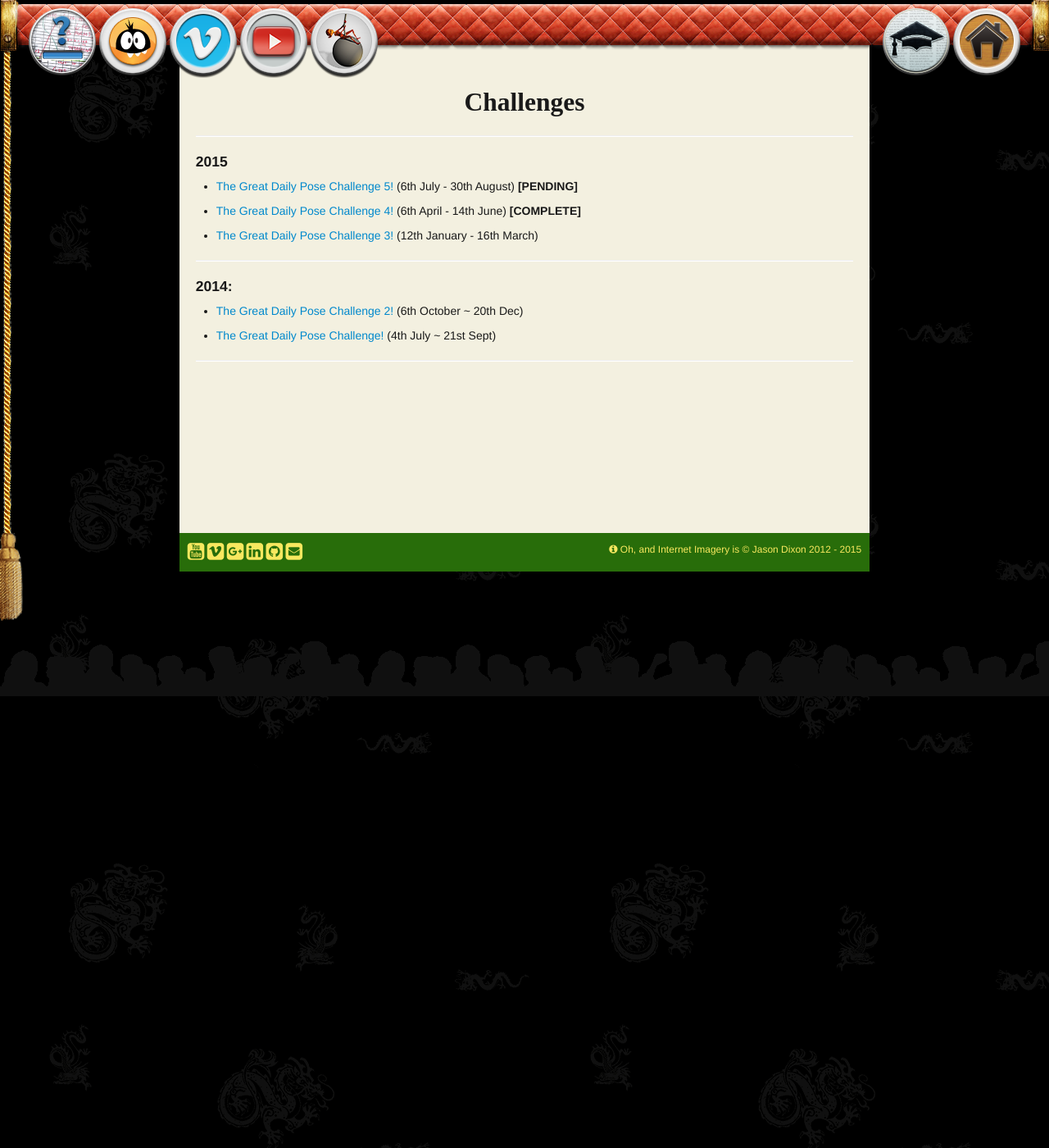
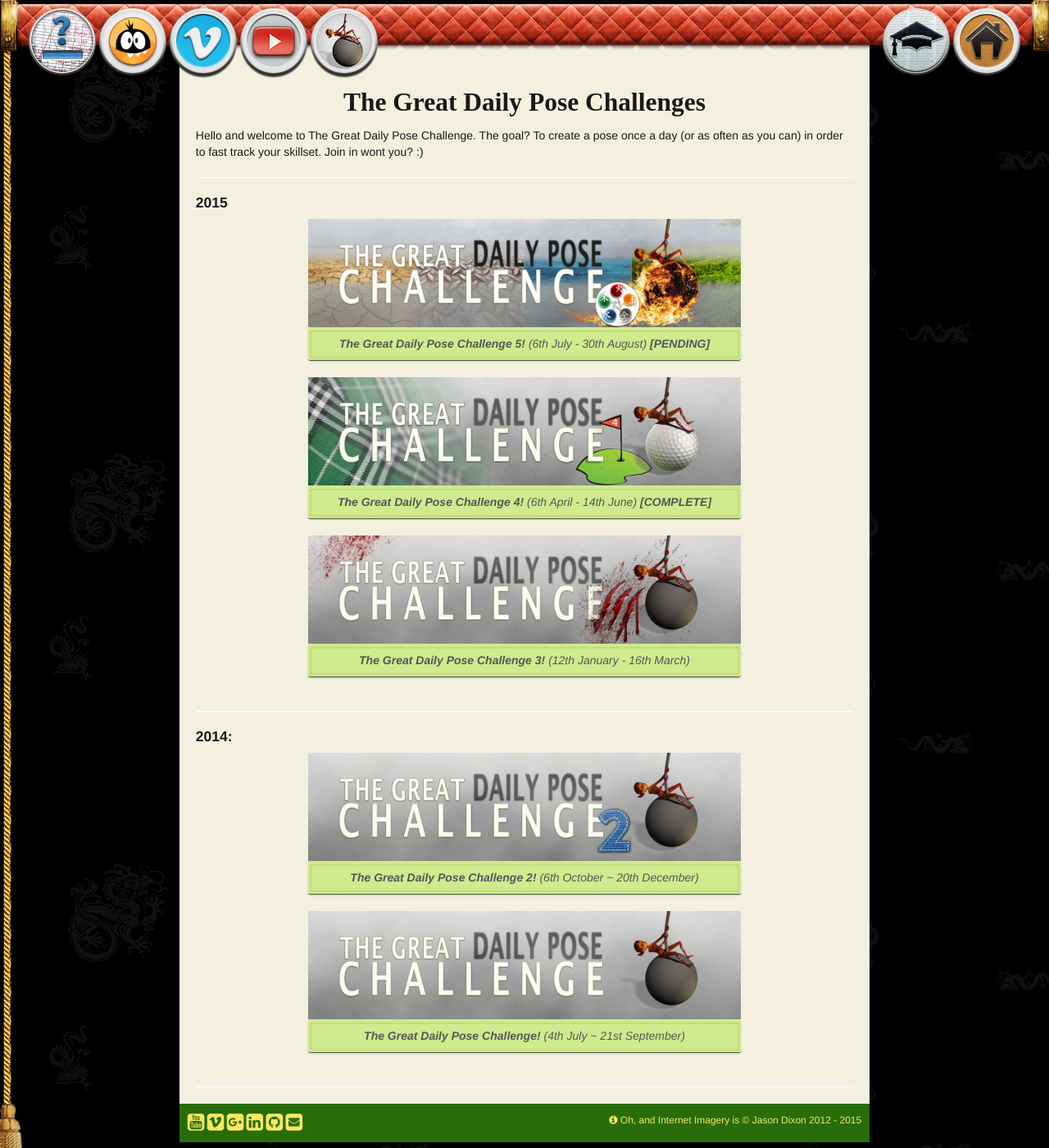
Before and after one commit to internetimagery/internetimagery.github.io, a Jekyll site: the page built from challenges/index.md, in a window 1280 px wide and 1400 px high. Shown: the whole window at 82% size. Built offline with Jekyll 4.4.1, drawn with Linux system fonts in a browser that asks for light colours; nearby versions of some CDN libraries; some web fonts are replaced.

Commit message:
improved daily pose challenge page

```diff
--- /dev/null
+++ b/_includes/image.html
@@ -0,0 +1,10 @@
+<!-- link = url, img = picture, caption = date -->
+<div class="row-fluid">
+    <div class="span8 offset2">
+        <a href="{{ include.link }}"><img src="{{ include.img }}">
+        <blockquote class="centered">
+            {{ include.caption }}
+        </blockquote>
+        </a>
+    </div>
+</div>
--- a/challenges/index.md
+++ b/challenges/index.md
@@ -1,28 +1,29 @@
 ---
-title: Challenges
+title: The Great Daily Pose Challenges
 layout: page
 navigation: true
 thumb: /img/nav/challenges_button.png
 ---
-##Challenges
+##The Great Daily Pose Challenges
+
+Hello and welcome to The Great Daily Pose Challenge. The goal? To create a pose once a day (or as often as you can) in order to fast track your skillset. Join in wont you? :)
 
 ----
 
 ####2015
 
-* [The Great Daily Pose Challenge 5!]() (6th July - 30th August) **[PENDING]**
+{% include image.html caption="<strong>The Great Daily Pose Challenge 5!</strong> (6th July - 30th August) <strong>[PENDING]</strong>" img="dailypose5.jpg" link="#" %}
 
-* [The Great Daily Pose Challenge 4!](https://plus.google.com/events/c7mod2ko0em732btdblu6kmek1o) (6th April - 14th June) **[COMPLETE]**
+{% include image.html caption="<strong>The Great Daily Pose Challenge 4!</strong> (6th April - 14th June) <strong>[COMPLETE]</strong>" img="dailypose4.jpg" link="https://plus.google.com/events/c7mod2ko0em732btdblu6kmek1o" %}
 
-* [The Great Daily Pose Challenge 3!](https://plus.google.com/events/c77etenja24c2kmb1nakbqa5rjs) (12th January - 16th March)
+{% include image.html caption="<strong>The Great Daily Pose Challenge 3!</strong> (12th January - 16th March)" img="dailypose3.jpg" link="https://plus.google.com/events/c77etenja24c2kmb1nakbqa5rjs" %}
 
 ----
 
 ####2014:
 
-* [The Great Daily Pose Challenge 2!](https://plus.google.com/events/ckpsg9156u36ohdrrbp52lmc228) (6th October ~ 20th Dec)
+{% include image.html caption="<strong>The Great Daily Pose Challenge 2!</strong> (6th October ~ 20th December)" img="dailypose2.jpg" link="https://plus.google.com/events/ckpsg9156u36ohdrrbp52lmc228" %}
 
-
-* [The Great Daily Pose Challenge!](https://plus.google.com/events/ct7kupika1mm709r1eitgb2vrlg)   (4th July ~ 21st Sept)
+{% include image.html caption="<strong>The Great Daily Pose Challenge!</strong> (4th July ~ 21st September)" img="dailypose1.jpg" link="https://plus.google.com/events/ct7kupika1mm709r1eitgb2vrlg" %}
 
 ----
```
Also changed, not shown: reel/cv.md (+1 -1 lines), challenges/dailypose1.jpg (added), challenges/dailypose2.jpg (added), challenges/dailypose3.jpg (added), challenges/dailypose4.jpg (added), challenges/dailypose5.jpg (added), 1 other file.
